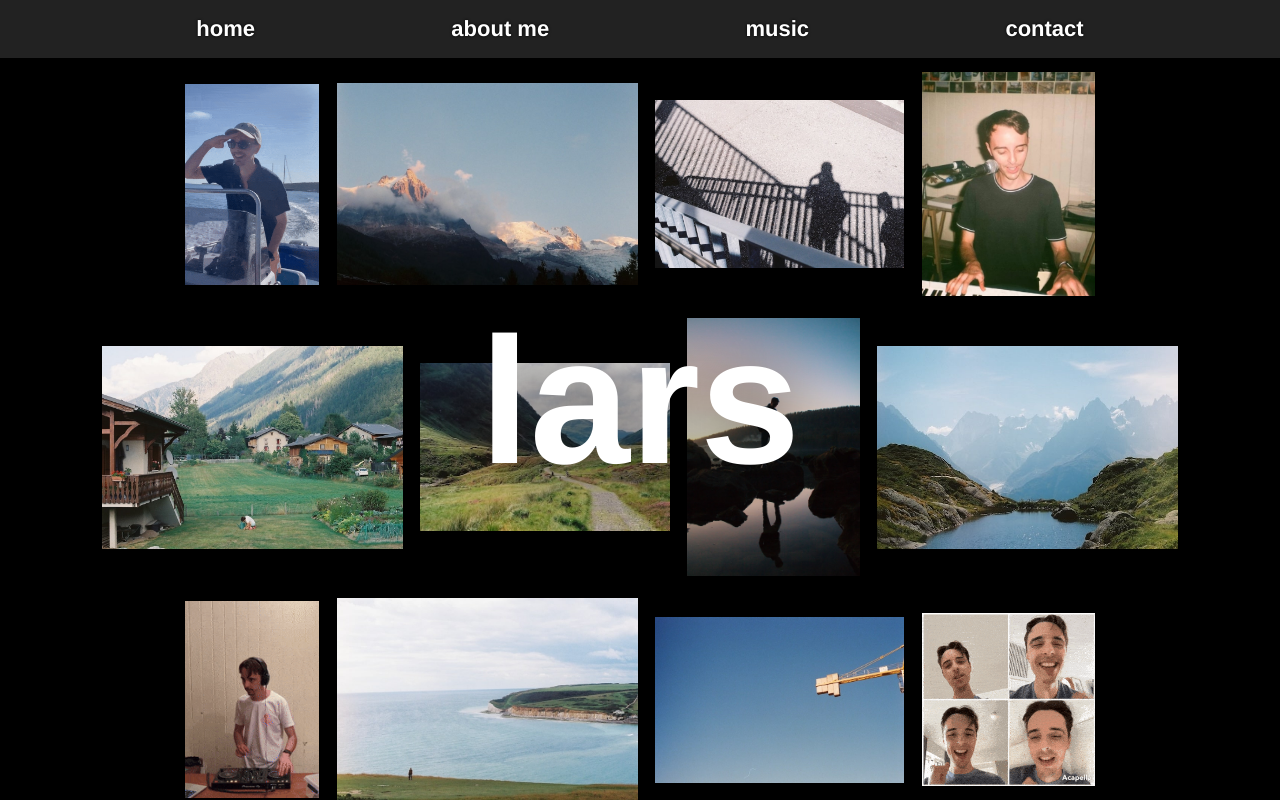
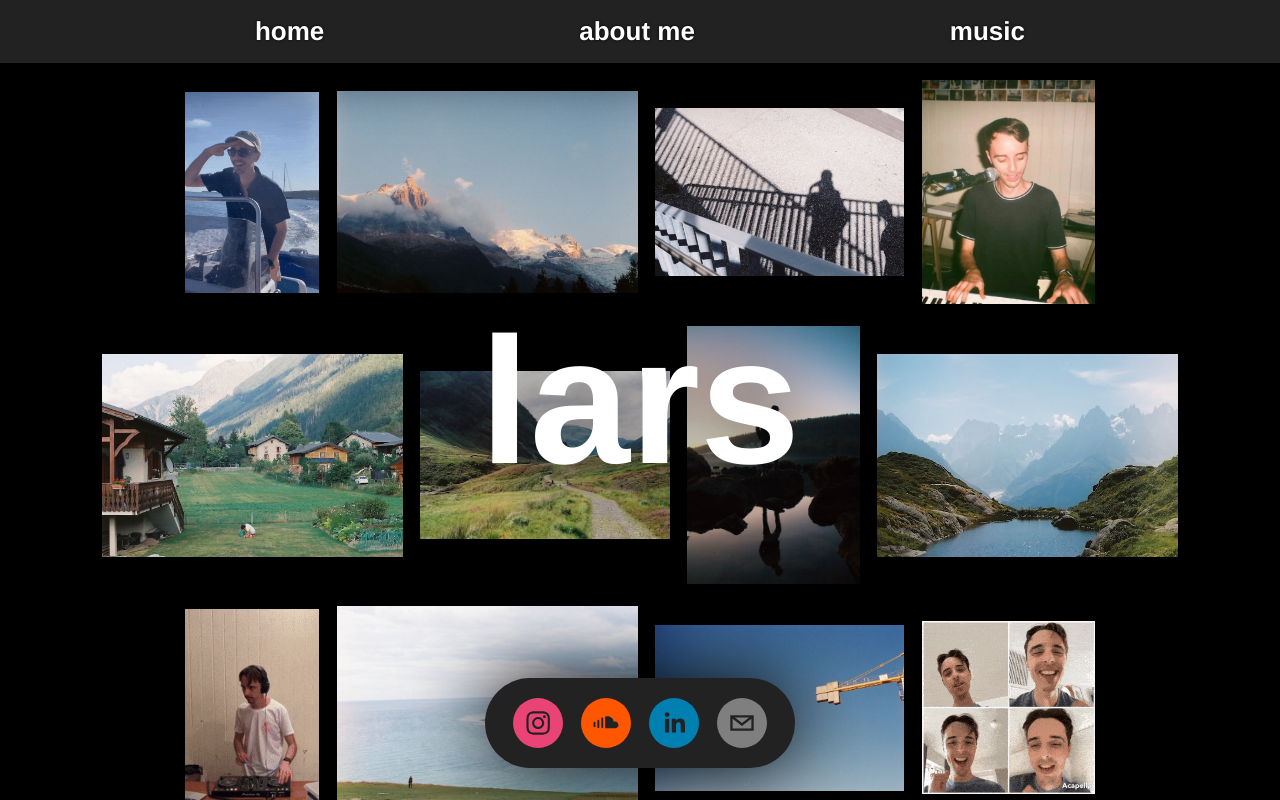
Before and after one commit to lars06/lars06.github.io, a React (Create React App) app: page / in a window 1280 px wide. Shown: the top 800 px of the page. Built offline with nearby package versions, Linux system fonts and the light colour scheme.

Commit message:
Create fixed social media pill

```diff
--- a/src/App.css
+++ b/src/App.css
@@ -21,10 +21,11 @@ nav ul {
     position: fixed;
     z-index: 100;
     background-color: #222222;
+    box-shadow: 0px 0px 60px black;
 }
 
 nav a {
-    font-size: calc(10px + 1.5vmin);
+    font-size: calc(10px + 2vmin);
     color: white;
     font-weight: bold;
     text-decoration: none;
@@ -51,8 +52,8 @@ nav a {
 .photos ul {
     list-style-type: none;
     padding: 2.5vw;
-    padding-top: 9vh;
-    padding-bottom: 5vh;
+    padding-top: 10vh;
+    padding-bottom: 15vh;
     display: flex;
     flex-wrap: wrap;
     gap: calc(5px + 1vw);
@@ -79,14 +80,21 @@ nav a {
 
 .socials {
     display: flex;
-    align-items: center;
     justify-content: center;
-    gap: calc(5px + 1vw);
-    padding-bottom: 2vh;
+    position: fixed;
+    bottom: 4vh;
+    width: 100%;
 }
 
-.disclaimer {
-    color: lightgrey;
-    padding: 2vh;
-    font-size: 10px;
+.pill {
+    gap: calc(5px + 1vw);
+    display: flex;
+    align-items: center;
+    background-color: #222222;
+    padding-top: 1.25em;
+    padding-bottom: 1.25em;
+    padding-left: 1.75em;
+    padding-right: 1.75em;
+    border-radius: 20em;
+    box-shadow: 0px 0px 80px black;
 }
--- a/src/App.tsx
+++ b/src/App.tsx
@@ -2,7 +2,7 @@ import React from 'react';
 import './App.css';
 import NavBar from './NavBar';
 import PhotoGrid from './PhotoGrid';
-import Footer from './Footer';
+import SocialPill from './SocialPill';
 
 function App() {
   return (
@@ -14,7 +14,7 @@ function App() {
           </h1>
       </div>
       <PhotoGrid/>
-      <Footer/>
+      <SocialPill/>
     </div>
   );
 }
--- a/src/NavBar.tsx
+++ b/src/NavBar.tsx
@@ -8,7 +8,6 @@ const NavBar = () => {
         <li><a href="/">home</a></li>
         <li><a href="/">about me</a></li>
         <li><a href="/">music</a></li>
-        <li><a href="/">contact</a></li>
       </ul>
     </nav>
   );
--- a/src/Footer.tsx
+++ b/src/SocialPill.tsx
@@ -2,17 +2,17 @@ import React from 'react';
 import './App.css';
 import { SocialIcon } from 'react-social-icons'
 
-const Footer = () => {
+const SocialPill = () => {
   return (
-    <div>
-        <div className="socials">
+    <div className="socials">
+        <div className="pill">
             <SocialIcon url="https://www.instagram.com/lars.mellick"/>
             <SocialIcon url="https://soundcloud.com/larsmellick"/>
             <SocialIcon url="https://linkedin.com/in/larsmellick"/>
+            <SocialIcon url="mailto:larsmellick@me.com?subject=Hi"/>
         </div>
-        <p className="disclaimer">© 2023 Lars Mellick</p>
     </div>
   );
 };
 
-export default Footer;
+export default SocialPill;
```
